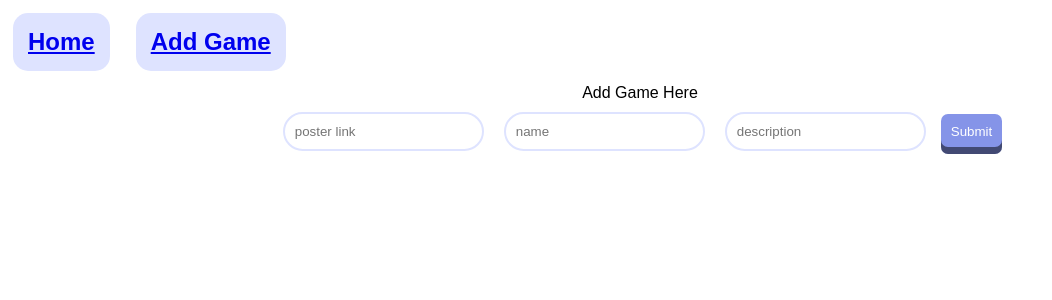
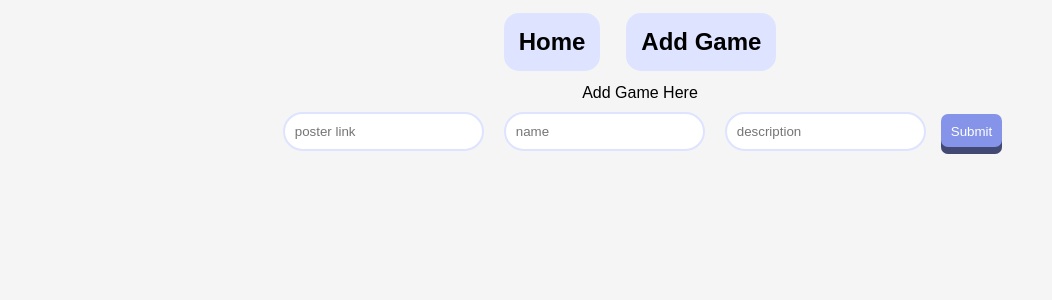
Before and after one commit to aizealawin/WhatToPlay, a React (Create React App) app in the folder client/: page /addGame in a window 1280 px wide. Shown: the top 300 px of the page, without its empty margins (0-1052 px from the left). Built offline with nearby package versions, Linux system fonts and the light colour scheme; no server answers.

Commit message:
more css

```diff
--- a/client/src/components/GameCard.jsx
+++ b/client/src/components/GameCard.jsx
@@ -6,7 +6,7 @@ const GameCard = ({poster, name, description}) => {
     <div className='game-card'>
       <div className="poster">
         {/* <h3>{poster}</h3> */}
-        <img src={poster} />
+        <img className='rendered-poster' src={poster} />
       </div>
       <div className='name-desc'>
         <h3>{name}</h3>
--- a/client/src/styles/App.css
+++ b/client/src/styles/App.css
@@ -6,10 +6,13 @@
 
 body{
   font-family: 'Poppins', sans-serif;
+  background-color: whitesmoke;
 }
 
-nav{
+.navBar{
   display:flex;
+  margin: auto;
+  justify-content: center;
 }
 
 h1{
@@ -17,12 +20,22 @@ h1{
   background-color:#DEE3FF;
   margin: 13px;
   border-radius:15px;
+
+}
+a{
+  text-decoration: none;
+  color:black;
+}
+
+a:hover{
+  color:white;
+  transition: 0.3s;
 }
 
 h1:hover{
   color:white;
   background-color:#2D3779;
-   transition: 0.3s;
+  transition: 0.3s;
 }
 
 /* See details/Add comment - section */
@@ -63,9 +76,34 @@ input{
 }
 
 textarea{
-   border-radius: 20px;
+  border-radius: 20px;
   padding: 10px;
   margin: 15px;
   border: 1px solid #DEE3FF ;
   background-image: linear-gradient(to right, #F1FAFF,#DEE3FF);
 }
+
+.container-grid{
+  display: flex;
+  margin: 5px;
+  justify-content: space-evenly;
+}
+
+.game-card{
+  float: right;
+  margin: 5%;
+  background-color: pink;
+  border-radius: 10px;
+}
+
+/* https://www.w3schools.com/css/css3_shadows_box.asp */
+.game-card:hover{
+  box-shadow: 0 4px 8px 0 rgba(0, 0, 0, 0.2), 0 6px 20px 0 rgba(0, 0, 0, 0.19);
+  transition: 0.3s;
+}
+
+.rendered-poster{
+height: 400px;
+width: 250px;
+border-radius: 10px;
+}
```
